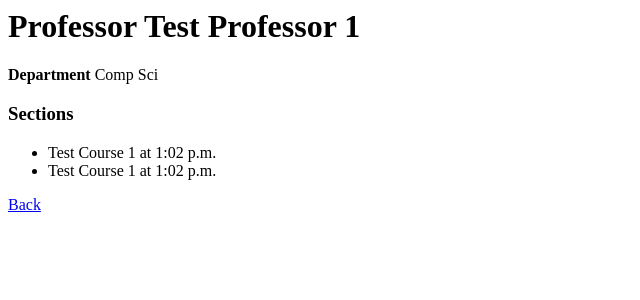
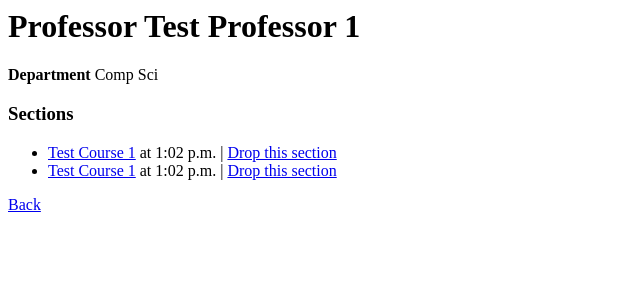
Before and after one commit to AlanPeters/django_school, a Django app: page /professors/1/ in a window 1280 px wide. Shown: the top 300 px of the page, without its empty margins (0-640 px from the left). Run offline with Django 3.2, Linux system fonts and the light colour scheme; data comes from the database, SQL or seed files in the repository; both versions use the stored data as it was after the commit.

Commit message:
Adding the ability to drop sections
Adding links between professors and courses

```diff
--- a/courses/templates/courses/detail.html
+++ b/courses/templates/courses/detail.html
@@ -14,7 +14,7 @@
 <h3>Sections</h3>
 <ul>
     {% for section in sections %}
-    <li>taught by {{section.professor.name }} at {{section.time}}</li>
+    <li>Taught by <a href="{% url 'professors:detail' section.professor.id %}">{{section.professor.name }}</a> at {{section.time}}</li>
     {% endfor %}
 </ul>
 {% endif %}
--- /dev/null
+++ b/professors/.#views.py
@@ -0,0 +1 @@
+alanpeters@alans-mbp.lan.72314
--- a/professors/templates/professors/detail.html
+++ b/professors/templates/professors/detail.html
@@ -9,7 +9,10 @@
 <h3>Sections</h3>
 <ul>
     {% for section in sections %}
-    <li>{{section.course.name }} at {{section.time}}</li>
+    <li>
+        <a href="{% url 'courses:detail' section.course.id %}">{{section.course.name }}</a> at {{section.time}} |
+        <a href="{% url 'sections:delete' section.id %}">Drop this section</a>
+    </li>
     {% endfor %}
 </ul>
 {% endif %}
--- a/professors/views.py
+++ b/professors/views.py
@@ -1,5 +1,6 @@
 from django.shortcuts import render
 from django.shortcuts import get_object_or_404
+from django.shortcuts import redirect
 from django.http import HttpResponse
 from django.template import loader
 from .models import Professor
@@ -34,4 +35,4 @@ def create_section(request, professor_id):
     time = request.POST['time']
     newSection = Section(professor= professor, course= course, time = time)
     newSection.save()
-    return HttpResponse("test"+time)
+    return redirect('professors:detail', professor_id=professor_id)
--- a/sections/urls.py
+++ b/sections/urls.py
@@ -6,4 +6,5 @@ app_name = 'sections'
 urlpatterns = [
     url(r'^$', views.sections, name='index'),
     url(r'sections$', views.sections, name='sections'),
+    url(r'^(?P<section_id>[0-9]+)/delete$', views.delete, name='delete'),
 ]
```
Also changed, not shown: sections/views.py (+7 -0 lines), db.sqlite3.
